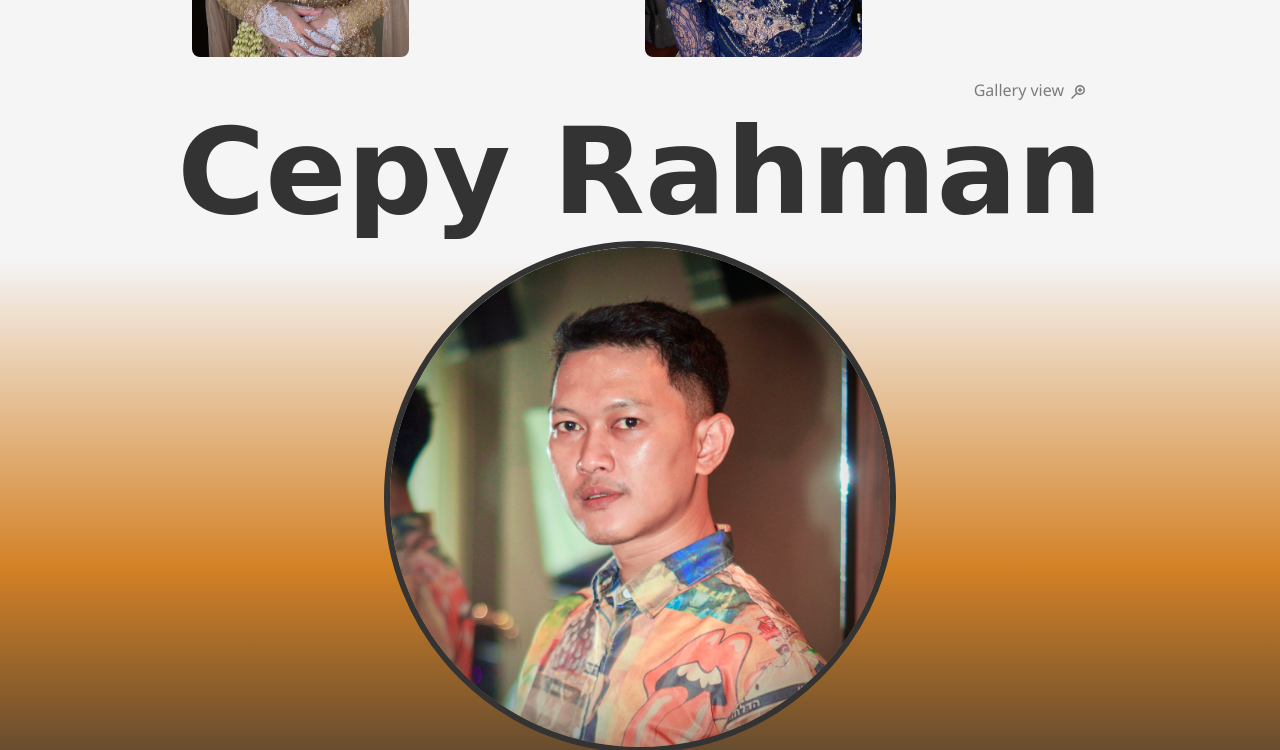
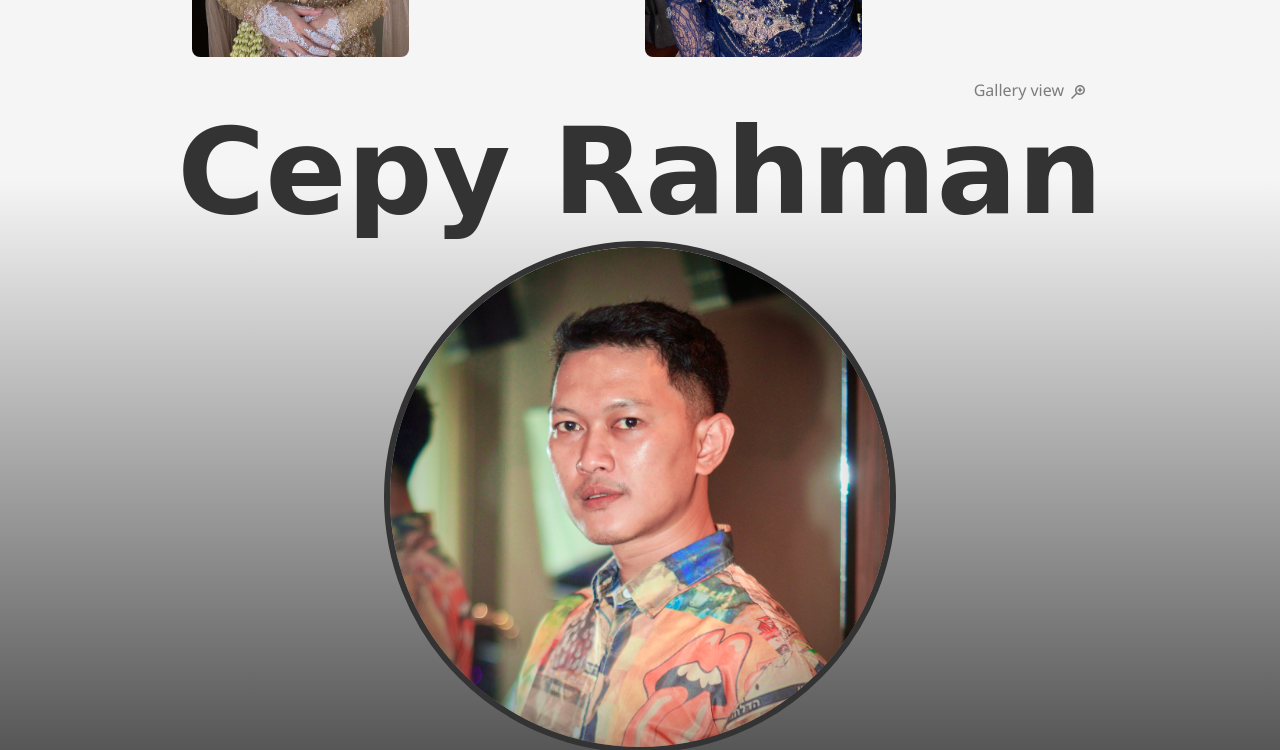
Before and after one commit to ayangjibrut/portfolio-gallery, a plain HTML site: page index.html in a window 1280 px wide. Shown: the part 2897-3647 px from the top of the page. Drawn offline with Linux system fonts and the light colour scheme; a web font is replaced by a local one.

Commit message:
Gradient fix

```diff
--- a/style.css
+++ b/style.css
@@ -172,11 +172,8 @@ div.about-contact {
 }
 
 .gradient-background {
-    /* background: rgb(51,51,51);
-    background: linear-gradient(0deg, rgba(51,51,51,1) 0%, rgba(255,20,147,1) 50%, rgba(245,245,245,1) 100%); */
-
     background: rgb(51,51,51);
-    background: linear-gradient(0deg, rgba(51,51,51,1) 5%, rgba(211,129,38,1) 40%, rgba(211,129,38,0) 80%);
+    background: linear-gradient(0deg, rgba(51,51,51,1) 0%, rgba(245,245,245,0) 90%);
 }
 
 footer {
@@ -185,6 +182,7 @@ footer {
     background-color: #333333;
     color: whitesmoke;
     width: 100%;
+    /* box-shadow: 0 0 1em hsla(0, 0%, 0%, 0.5); */
 }
 
 a svg:hover {
```
